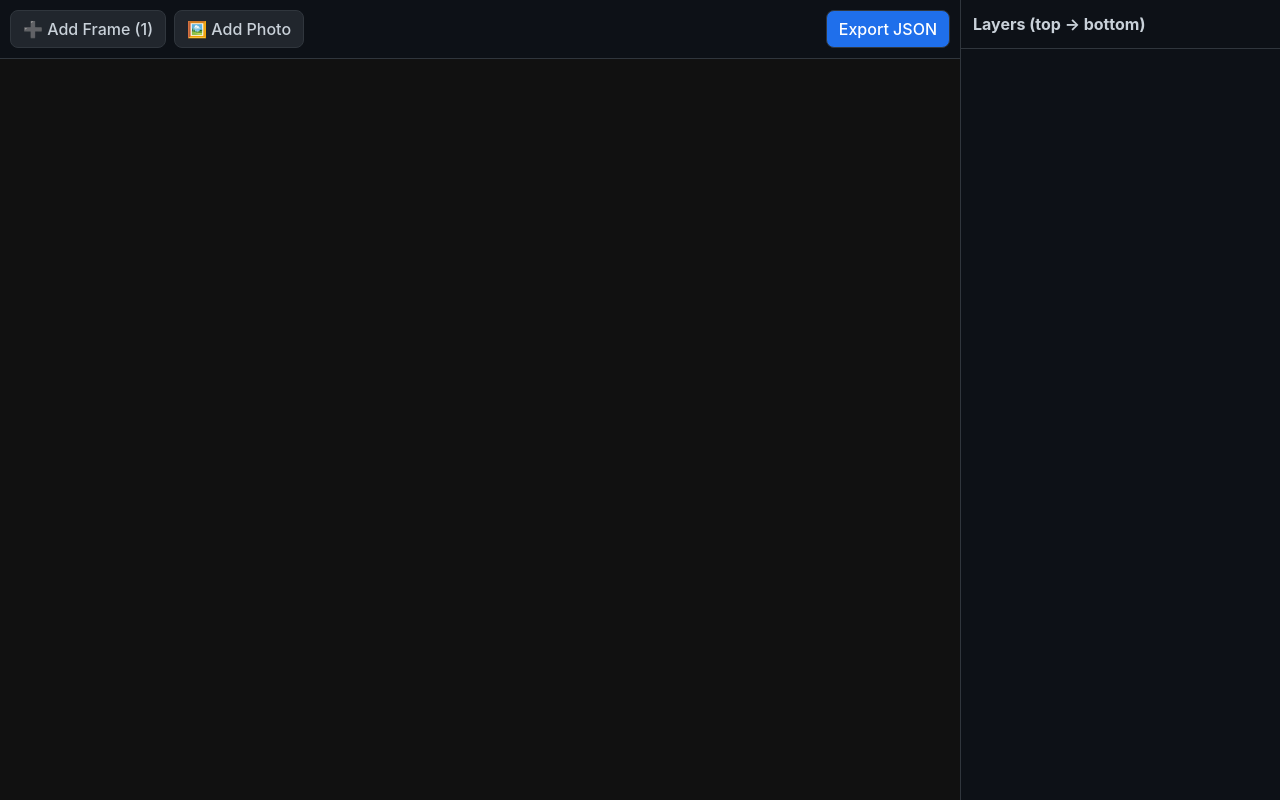
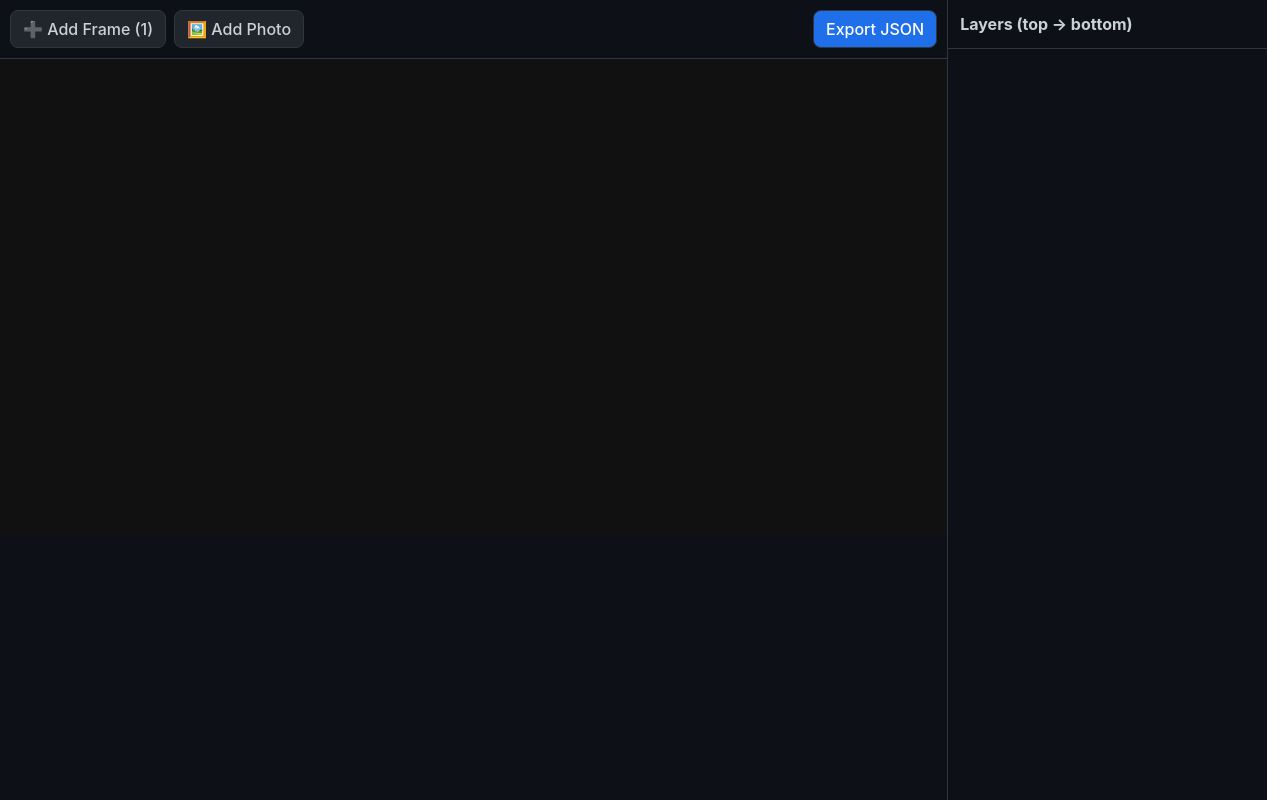
Before and after one commit to vinhnguyen-mta/booth-admin, a React (Vite) app: page / in a window 1280 px wide. Shown: the top 800 px of the page. Built offline with nearby package versions, Linux system fonts and the light colour scheme.

Commit message:
Update resize img full screen

```diff
--- a/src/App.tsx
+++ b/src/App.tsx
@@ -152,6 +152,8 @@ const FrameNode = React.memo(function FrameNode({
   frameH: number;
 }) {
   const [imgEl] = useImage(layer.src, "anonymous");
+  console.log("frameW", frameW);
+  console.log("frameH", frameH);
   return (
     <KonvaImage
       image={imgEl || undefined}
@@ -201,6 +203,11 @@ const PhotoNode = React.memo(function PhotoNode({
 export default function App() {
   const [layers, setLayers] = useState<AnyLayer[]>([]);
   const [selectedId, setSelectedId] = useState<string | null>(null);
+
+  const [sizeFrame, setFrame] = useState<any>({
+    width: 0,
+    height: 0,
+  });
   const selectedLayer = useMemo(
     () => layers.find((l) => l.id === selectedId),
     [layers, selectedId]
@@ -208,12 +215,27 @@ export default function App() {
 
   const trRef = useRef<any>(null);
   const nodeRefs = useRef<Record<string, any>>({});
+  const [dimensions, setDimensions] = useState({
+    width: 0,
+    height: 0,
+  });
+
+  useEffect(() => {
+    if (wrapRef.current?.offsetHeight && wrapRef.current?.offsetWidth) {
+      console.log("wrapRef.current.offsetWidth", wrapRef.current.offsetWidth);
+      console.log("wrapRef.current.offsetHeight", wrapRef.current.offsetHeight);
+      setDimensions({
+        width: wrapRef.current.offsetWidth - 1,
+        height: wrapRef.current.offsetHeight - 1,
+      });
+    }
+  }, []);
 
   const frameLayer = layers.find((l) => l.kind === "frame") as
     | FrameLayer
     | undefined;
-  const frameW = frameLayer?.naturalW ?? 1080;
-  const frameH = frameLayer?.naturalH ?? 1920;
+  const frameW = frameLayer?.naturalW ?? 1680;
+  const frameH = frameLayer?.naturalH ?? 844;
 
   const { ref: wrapRef, size: wrap } = useContainerSize();
   const stageScale = useMemo(() => wrap.w / frameW, [wrap.w, frameW]);
@@ -242,19 +264,40 @@ export default function App() {
     setLayers(newBottomToTop.map((id) => idMap[id]));
   };
 
+  const resizeImg = (img: any) => {
+    console.log("dimensions", dimensions);
+    if (img.naturalWidth / img.naturalHeight > 1) {
+      return {
+        width: dimensions.width,
+        height: dimensions.width / (img.naturalWidth / img.naturalHeight),
+      };
+    } else {
+      return {
+        width: dimensions.height * (img.naturalWidth / img.naturalHeight),
+        height: dimensions.height,
+      };
+    }
+  };
+
   const addFrame = async () => {
     const file = await pickFile("image/*");
     if (!file) return;
     const img = new Image();
     img.onload = () => {
+      const imgSize = resizeImg(img);
+      console.log("width, height", imgSize);
+      setFrame({
+        width: imgSize.width,
+        height: imgSize.height,
+      });
       const layer: FrameLayer = {
         id: layers.find((l) => l.kind === "frame")?.id ?? nanoid(),
         kind: "frame",
         name: "Frame",
         visible: true,
         src: URL.createObjectURL(file),
-        naturalW: img.naturalWidth, // width img
-        naturalH: img.naturalHeight, // height img
+        naturalW: imgSize.width, // width img
+        naturalH: imgSize.height, // height img
       };
       setLayers((prev) => {
         const has = prev.find((l) => l.kind === "frame");
@@ -370,14 +413,22 @@ export default function App() {
   return (
     <div
       style={{
-        height: "100vh",
+        height: "100dvh",
+        width: "99vw",
         display: "grid",
         gridTemplateColumns: "1fr 320px",
         background: "#0d1117",
         color: "#c9d1d9",
       }}
     >
-      <div style={{ display: "grid", gridTemplateRows: "auto 1fr" }}>
+      <div
+        style={{
+          display: "grid",
+          gridTemplateRows: "auto 1fr",
+          flex: 1,
+          height: "100%",
+        }}
+      >
         <div
           style={{
             padding: 10,
@@ -436,8 +487,8 @@ export default function App() {
           }}
         >
           <Stage
-            width={frameW}
-            height={frameH}
+            width={dimensions.width}
+            height={dimensions.height}
             scale={{ x: stageScale, y: stageScale }}
             style={{
               width: "100%",
@@ -457,8 +508,8 @@ export default function App() {
                     <FrameNode
                       key={l.id}
                       layer={l as FrameLayer}
-                      frameW={frameW}
-                      frameH={frameH}
+                      frameW={sizeFrame.width}
+                      frameH={sizeFrame.height}
                     />
                   );
                 }
```
